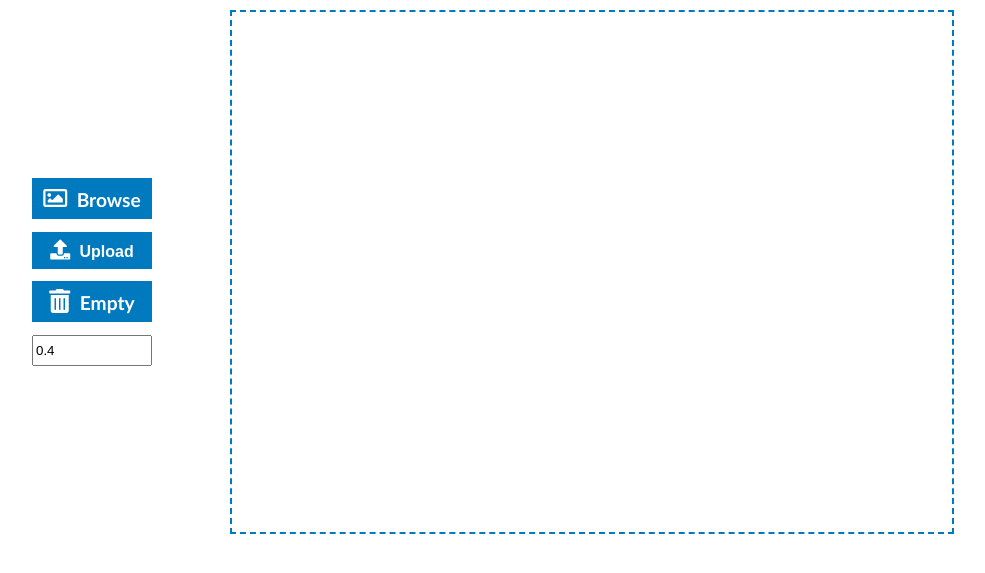
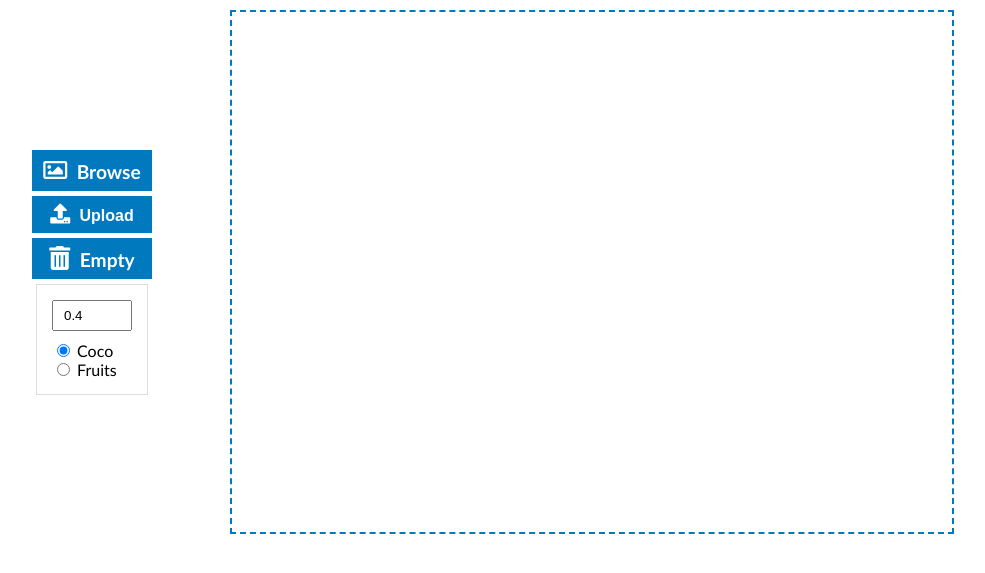
Before and after one commit to nhdvn/website, a Django app: page / in a window 1280 px wide. Shown: the top 573 px of the page, without its empty margins (152-1137 px from the left). Run offline with Django 3.2, Linux system fonts and the light colour scheme; some libraries are stand-ins or nearby versions.

Commit message:
radio choice

```diff
--- a/image/forms.py
+++ b/image/forms.py
@@ -1,5 +1,7 @@
+
 from django import forms
 
 class Upload(forms.Form):
-    imageField = forms.ImageField(required = True)
-    imageConfig = forms.FloatField(required = True, max_value = 1, min_value = 0)
+    object = forms.ImageField(required = True)
+    config = forms.FloatField(required = True, max_value = 1, min_value = 0)
+    model = forms.CharField(widget = forms.HiddenInput(), required = True)
--- a/image/templates/index.html
+++ b/image/templates/index.html
@@ -12,13 +12,18 @@
 <body>
     <form class="container" action="" method="post" enctype="multipart/form-data">
         {% csrf_token %}
-        <input type="file" accept="image/*" name="imageField" id="imageInput">
-	    <label for="imageInput" class="image-button"><i class="far fa-image"></i> Browse</label>
+        <input type="file" accept="image/*" name="object" id="object">
+	    <label for="object" class="label-button"><i class="far fa-image"></i> Browse</label>
 
         <button type="submit"><i class="fa fa-upload"></i> Upload</button>
-        <label class="change-image"><i class="fas fa-trash-alt"></i> Empty</label>
+        <label class="label-button"><i class="fas fa-trash-alt"></i> Empty</label>
+        <input type="hidden" id="model" name="model" value="coco">
 
-        <input type="number" id="imageConfig" name="imageConfig" min="0" max="1" step="0.01" value="0.4">
+        <div id="wrap-config">
+            <input type="number" id="config" name="config" min="0" max="1" step="0.01" value="0.4">
+            <label for="coco"><input type="radio" name="model" onclick="handleClick(this)" value="coco" checked="true"> Coco</label>
+            <label for="fruits"><input type="radio" name="model" onclick="handleClick(this);" value="fruits"> Fruits</label>
+        </div>
     </form>
     <div class="preview">
         <img src="{{ path }}" class="image-preview">
--- a/image/templates/video.html
+++ b/image/templates/video.html
@@ -147,9 +147,8 @@
                 processData: false,
                 contentType: false,
                 mimeType: 'multipart/form-data',
-                success: function (out) {
-                    let data = JSON.parse(out)
-                    $("#frame").attr("src", data.path)
+                success: function (result) {
+                    $("#frame").attr("src", JSON.parse(result).path)
                 }
             });
         });
--- a/image/utils.py
+++ b/image/utils.py
@@ -3,7 +3,7 @@ from PIL import Image as ImagePIL
 from PIL import ImageDraw
 from yolo.yolo import predict, predict_video
 
-def test_process(path, config):
+def test_process(path, config, model):
     image = ImagePIL.open(path)
     editor = ImageDraw.Draw(image)
     shape = [(50, 50), (1000, 1000)]
@@ -11,8 +11,8 @@ def test_process(path, config):
     image = image.convert('RGB')
     image.save(path)
 
-def true_process(image, config):
-    image_dst = predict(image, config)
+def true_process(image, config, model):
+    image_dst = predict(image, config, model)
     predicted = ImagePIL.fromarray(image_dst)
     predicted.save(image)
 
--- a/image/views.py
+++ b/image/views.py
@@ -18,10 +18,12 @@ def upload(request):
     if request.method == 'POST':
         action = Upload(request.POST, request.FILES)
         if action.is_valid():
-            object = action.cleaned_data.get('imageField')
-            config = action.cleaned_data.get('imageConfig')
+            object = action.cleaned_data.get('object')
+            config = action.cleaned_data.get('config')
+            model = action.cleaned_data.get('model')
+            print(model)
             image, path = create(object)
-            true_process(image, config)
+            true_process(image, config, model)
         else:
             print('No Image Uploaded')
     return render(request, 'index.html', {'path': path})
@@ -38,19 +40,27 @@ def video(request):
     return render(request, 'video.html')
 
 
-def pre_process(data, path):
+def mkdir(file_name):
+    path = Path.joinpath(media_root, 'video')
+    Path(path).mkdir(parents = True, exist_ok = True)
+    path = Path.joinpath(path, file_name)
+    return path
+
+
+def write(data, file):
+    path = mkdir(file)
     image = open(path, "wb")
     image.write(data)
-    true_process(path, 0.4)
+    test_process(path, 0.4)
     image.close()
 
 
 def frame(request):
     if request.method == 'POST':
         data = b64decode(request.POST.get('data'))
-        name = random.choices(string.ascii_lowercase, k = 7)
-        name = ''.join(name) + '.jpg'
-        path = Path.joinpath(media_root, 'video', name)
-        pre_process(data, path)
-        result = {'path': '/media/video/' + name}
-    return HttpResponse(json.dumps(result), content_type='application/json')
+        file = ''.join(random.choices(string.ascii_lowercase, k = 7)) + '.jpg'
+        write(data, file)
+        result = {'path': '/media/video/' + file}
+        return HttpResponse(json.dumps(result), content_type = 'application/json')
+    else:
+        return HttpResponse()
--- a/static/script.js
+++ b/static/script.js
@@ -1,5 +1,5 @@
 
-$('#imageInput').on('change', function() {
+$('#object').on('change', function() {
 	$input = $(this);
 	if ($input.val().length > 0) {
 		fileReader = new FileReader();
@@ -12,7 +12,11 @@ $('#imageInput').on('change', function() {
 
 $('.change-image').on('click', function() {
 	$control = $(this);
-	$('#imageInput').val('');
+	$('#object').val('');
 	$preview = $('.image-preview');
 	$preview.attr('src', '');
 });
+
+function handleClick(myRadio) {
+    $('#models').val(myRadio.value)
+}
--- a/static/style.css
+++ b/static/style.css
@@ -3,7 +3,7 @@
   padding: 10px;
   border-radius: 5pt;
   min-width: 120px;
-  height: 200px;
+  height: 250px;
   display: flex;
   flex-direction: column;
   justify-content: space-around;
@@ -25,15 +25,26 @@
   margin: auto;
 }
 
-.container #imageInput {
+.container #object {
   display: none;
 }
 
-.container #imageConfig {
-  height: 25px;
+.container #wrap-config {
+  display: flex;
+  flex-direction: column;
+  text-align: left;
+  align-self: center;
+  padding: 15px;
+  border: solid 1px #ddd;
 }
 
-.container label {
+.container #config {
+  height: 25px;
+  padding-left: 10px;
+  margin-bottom: 10px;
+}
+
+.container .label-button {
   display: block;
   color: #FFF;
   background: #0079bf;
```
Also changed, not shown: yolo/yolo.py (+27 -5 lines).
